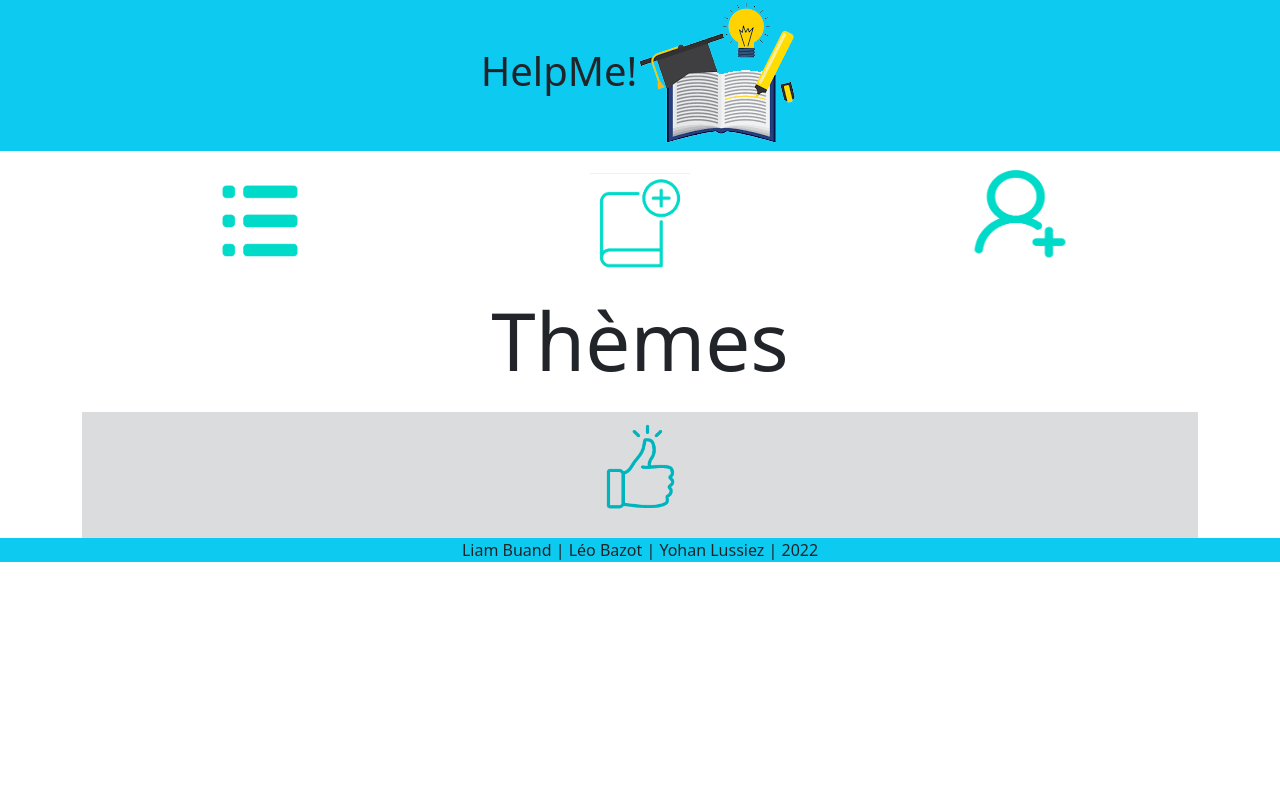
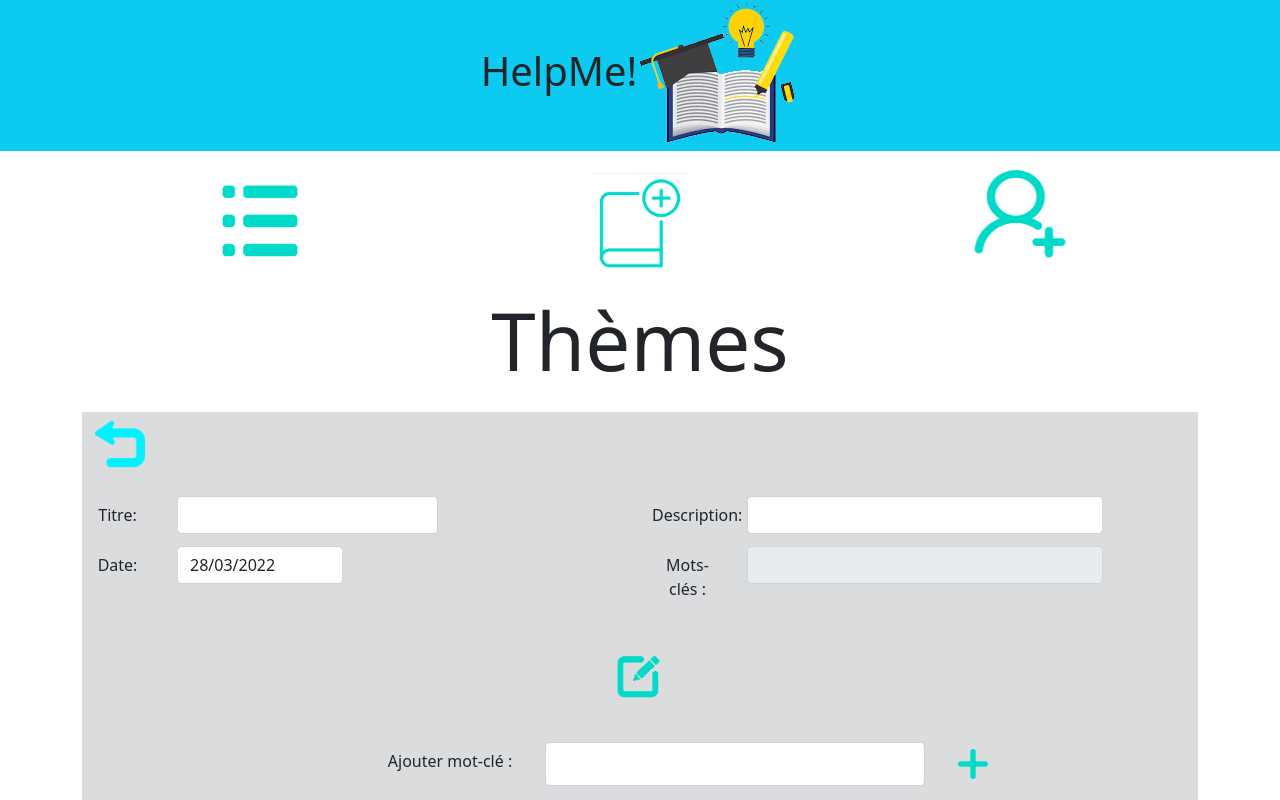
Before and after one commit to Y0hon/HelpMe, an Angular app: page /detailsTheme/1 in a window 1280 px wide. Shown: the top 800 px of the page. Built offline with nearby package versions, Linux system fonts and the light colour scheme; no server answers.

Commit message:
Version finale

```diff
--- a/src/app/ajouter-recommandation/ajouter-recommandation.component.html
+++ b/src/app/ajouter-recommandation/ajouter-recommandation.component.html
@@ -2,7 +2,8 @@
 <div class="form-group row bg-secondary bg-opacity-25">
   <div><button class="btn" routerLink="/detailsTheme/{{theme._idTheme}}"><img src="assets/Retour.png" height="50" width="50" ></button>
   </div>
-  <h1 class="col-12 align-content-start bottom-padding-8 text-center">Ajouter recommandation :</h1>
+  <div class="text-size-60 text-center bottom-padding-80">{{theme._title}}</div>
+  <h1 class="col-12 align-content-start bottom-padding-25 text-center">Ajouter recommandation :</h1>
   <div class="form-group has-search row col-12">
     <div class="col-1"></div>
     <div class="col-4 "><input type="text" class="form-control" placeholder="Rechercher nom" id="Nom" [(ngModel)]="nomRecherche" (input)="chercherNom()" ></div>
@@ -25,10 +26,10 @@
     <ng-container *ngFor="let student of this.listeStudentsRecommendations; index as i">
       <tr >
         <td><button class="btn" routerLink="/detailsStudent/{{student._idStudent}}">{{i + 1}}</button></td>
-        <td>{{student._lastName}}</td>
-        <td>{{student._firstName}}</td>
-        <td class="text-center">{{student._contact}}</td>
-        <td class="text-center" >{{student._likes}}</td>
+        <td><button class="btn" routerLink="/detailsStudent/{{student._idStudent}}">{{student._lastName}}</button></td>
+        <td><button class="btn" routerLink="/detailsStudent/{{student._idStudent}}">{{student._firstName}}</button></td>
+        <td class="text-center"><button class="btn" routerLink="/detailsStudent/{{student._idStudent}}">{{student._contact}}</button></td>
+        <td class="text-center" ><button class="btn" routerLink="/detailsStudent/{{student._idStudent}}">{{student._likes}}</button></td>
         <td class="text-center" ><button class="btn" (click)="ajouterRecommandation(theme,student)"><img src="assets/like.png" height="30" width="30" ></button></td>
         <td class="text-center" ><button class="btn" (click)="retirerRecommandation(theme,student)"><img src="assets/dislike.png" height="30" width="30" ></button></td>
       </tr>
@@ -37,8 +38,6 @@
     </tbody>
   </table>
 </div>
-Test ajout:
-<pre>{{theme | json}}</pre>
 
 <!--
 {{listeRecommendations.get(student._idStudent)}}
--- a/src/app/api-help-me-broker.service.ts
+++ b/src/app/api-help-me-broker.service.ts
@@ -90,6 +90,13 @@ export class ApiHelpMeBrokerService {
     );
   }
 
+  public editTheme(theme: Theme){
+    this.httpCLient.post<Theme>(this.url + "/editTheme", theme).subscribe(
+      (response ) => {console.log(response);}
+      , (error) => {console.log('Erreur modifier thème');}
+    );
+  }
+
 /*  public getNote(t: Theme, idStudent: string) : number {
     let tabS: Student[]=[];
     let s = new Student();
--- a/src/app/details-student/details-student.component.html
+++ b/src/app/details-student/details-student.component.html
@@ -20,7 +20,7 @@
     <input type="text" class="form-control" id="Contact" [(ngModel)]="student._contact">
   </div>
     <div class="text-center top-padding-7 bottom-padding-12">
-      <button class="btn form-control" (click)="editStudent()" ><img src="assets/Details.png" height="30" width="30" ></button>
+      <button class="btn form-control" (click)="editStudent()" ><img src="assets/edit.png" height="80" width="80" ></button>
     </div>
   </div>
 
@@ -39,7 +39,7 @@
     <ng-container *ngFor="let theme of this.listeThemes; index as i">
       <tr >
         <td class="text-center">{{i + 1}}</td>
-        <td class="text-center">{{theme._title}}</td>
+        <td class="text-center"><button class="btn" routerLink="/detailsTheme/{{theme._idTheme}}">{{theme._title}}</button></td>
         <td class="text-center">{{theme._description}}</td>
         <td class="text-center">{{theme._likes}} <img src="assets/like.png" height="30" width="30" ></td>
       </tr>
--- a/src/app/details-theme/details-theme.component.html
+++ b/src/app/details-theme/details-theme.component.html
@@ -1,9 +1,40 @@
 <div class="col-12 text-center text-size-80 bottom-padding-12">Thèmes</div>
 <div class="col-12 bg-secondary bg-opacity-25">
 <div class="bottom-padding-12">
-  <div class="text-size-60 text-center">{{theme._title}}</div>
-  <div class="text-center">
-    <button class="btn col-12" routerLink="/ajouterRecommandation/{{theme._idTheme}}"><img src="assets/ajouterRecommandation.png" height="100" width="100"></button>
+  <div><button class="btn" routerLink="/listerTheme"><img src="assets/Retour.png" height="50" width="50" ></button>
+    <div class="text-size-60 text-center">{{theme._title}}</div>
+  <div class="form-group row top-padding-20">
+  <label for="Titre" class="col-1 col-form-label text-center">Titre:</label>
+  <div class="col-3">
+    <input type="text" class="form-control" id="Titre" [(ngModel)]="theme._title">
+  </div>
+  <div class="col-2"></div>
+  <label for="Description" class="col-1 col-form-label text-center">Description:</label>
+  <div class="col-4 bottom-padding-12">
+    <input type="text" class="form-control text-center" id="Description" [(ngModel)]="theme._description">
+  </div>
+  <div class="col-1"></div>
+  <label for="Date" class="col-1 col-form-label text-center top-padding-20">Date:</label>
+  <div class="col-2">
+    <input type="text" class="form-control" id="Date" [(ngModel)]="theme._date">
+  </div>
+  <div class="col-3"></div>
+  <label for="KeyWord" class="col-1 col-form-label text-center top-padding-20">Mots-clés :</label>
+  <div class="col-4">
+    <input disabled type="" class="form-control" id="KeyWord" [(ngModel)]="theme._keyWords">
+  </div>
+  </div>
+  <div class="text-center top-padding-20">
+    <button class="btn form-control col-12 text-center" (click)="editTheme()" ><img src="assets/edit.png" height="80" width="80" ></button>
+  </div>
+  <div class="form-group row top-padding-20">
+    <div class="col-3"></div>
+    <label for="addKeyWord" class="col-2 col-form-label text-center ">Ajouter mot-clé :</label>
+      <input type="" class="form-control col-4 t" id="addKeyWord" [(ngModel)]="this._keyWord">
+    <button class="btn form-control text-center col-1" (click)="addKeyWord()" ><img src="assets/Details.png" height="30" width="30" ></button>
+  </div>
+  <div class="text-center top-padding-20">
+    <button class="btn col-12 " routerLink="/ajouterRecommandation/{{theme._idTheme}}"><img src="assets/ajouterRecommandation.png" height="100" width="100"></button>
+  </div>
 </div>
 </div>
-</div>
--- a/src/app/details-theme/details-theme.component.ts
+++ b/src/app/details-theme/details-theme.component.ts
@@ -14,6 +14,7 @@ export class DetailsThemeComponent implements OnInit {
   theme: Theme = new Theme();
   prenomRecherche: string = "";
   nomRecherche: string = "";
+  _keyWord: string = "";
 
   constructor(private apiHelpMeBrokerService: ApiHelpMeBrokerService,
               private httpClient: HttpClient,
@@ -25,11 +26,13 @@ export class DetailsThemeComponent implements OnInit {
     this.apiHelpMeBrokerService.getTheme(idTheme).subscribe((themeID ) => {this.theme=themeID});
   }
 
-  chercherPrenom() {
 
+  editTheme() {
+    this.apiHelpMeBrokerService.editTheme(this.theme);
   }
 
-  chercherNom() {
-
+  addKeyWord() {
+    this.apiHelpMeBrokerService.addKeyWord(this.theme._idTheme,this._keyWord);
+    this.ngOnInit()
   }
 }
--- a/src/app/lister-themes/lister-themes.component.ts
+++ b/src/app/lister-themes/lister-themes.component.ts
@@ -22,34 +22,40 @@ export class ListerThemesComponent implements OnInit {
   }
   ngOnInit(): void {
       var themetest = new Theme();
+      var themetest2 = new Theme();
+      var themetest3 = new Theme();
       var studentTest = new Student();
       var studentTest2 = new Student();
       var studentTest3 = new Student();
       var studentTest4 = new Student();
       var studentTest5 = new Student();
-    themetest._title="titre";
-    themetest._description="description";
+      themetest._title="Applications Web 2.0";
+      themetest._description="Maîtriser les frameworks Angular et Express pour perfectionner ses compétences en développement";
+      themetest2._title="Conception Web";
+      themetest2._description="Apprendre les bases du web HTTP, CSS et JS";
+      themetest3._title="Applications objets concurrentes";
+      themetest3._description="Initiation au couplage faible et au multithreading";
       studentTest._city="Toulouse";
-    studentTest._firstName="Yohan";
-    studentTest._lastName="Lussiez";
+      studentTest._firstName="Matthew";
+      studentTest._lastName="Hoang";
       studentTest._idStudent="1";
       studentTest._contact=studentTest._firstName.toLowerCase() + "." + studentTest._lastName.toLowerCase() + "@toulouse.miage.fr";
       studentTest2._city="Montpellier";
-    studentTest2._firstName="Bernard";
-    studentTest2._lastName="Lussiez";
+      studentTest2._firstName="Arthur";
+      studentTest2._lastName="Etaix";
       studentTest2._idStudent="2";
       studentTest2._contact=studentTest._firstName.toLowerCase() + "." + studentTest._lastName.toLowerCase() + "@toulouse.miage.fr";
       studentTest3._city="Bordeaux";
-    studentTest3._firstName="Bruno";
-    studentTest3._lastName="Lussiez";
+      studentTest3._firstName="Raphael";
+      studentTest3._lastName="Vignon";
       studentTest3._idStudent="3";
       studentTest3._contact=studentTest._firstName.toLowerCase() + "." + studentTest._lastName.toLowerCase() + "@toulouse.miage.fr";
       this.apiHelpMeBrokerService.addStudent(studentTest);
       this.apiHelpMeBrokerService.addStudent(studentTest2);
       this.apiHelpMeBrokerService.addStudent(studentTest3);
       this.apiHelpMeBrokerService.addTheme(themetest);
-    this.apiHelpMeBrokerService.addKeyWord(themetest._idTheme,"BD");
-    this.apiHelpMeBrokerService.addRecommendation(themetest._idTheme,studentTest._idStudent);
+      this.apiHelpMeBrokerService.addTheme(themetest2);
+      this.apiHelpMeBrokerService.addTheme(themetest3);
       this.apiHelpMeBrokerService.getListeThemes().subscribe((themes ) => {this.listeThemes=themes});
     /*const t1 = new Theme();
     t1._title="Normalisation et mise en oeuvre de bases de données";
--- a/src/styles.css
+++ b/src/styles.css
@@ -9,6 +9,14 @@
 
 .bottom-padding-12 {
   padding-bottom: 12px;
+}
+
+.bottom-padding-25 {
+  padding-bottom: 25px;
+}
+
+.bottom-padding-80 {
+  padding-bottom: 80px;
 }
 
 .text-size-18{
```
Also changed, not shown: src/assets/edit.png (added), src/assets/trash.png (added). Lines whose indentation alone changed are shown as unchanged.
